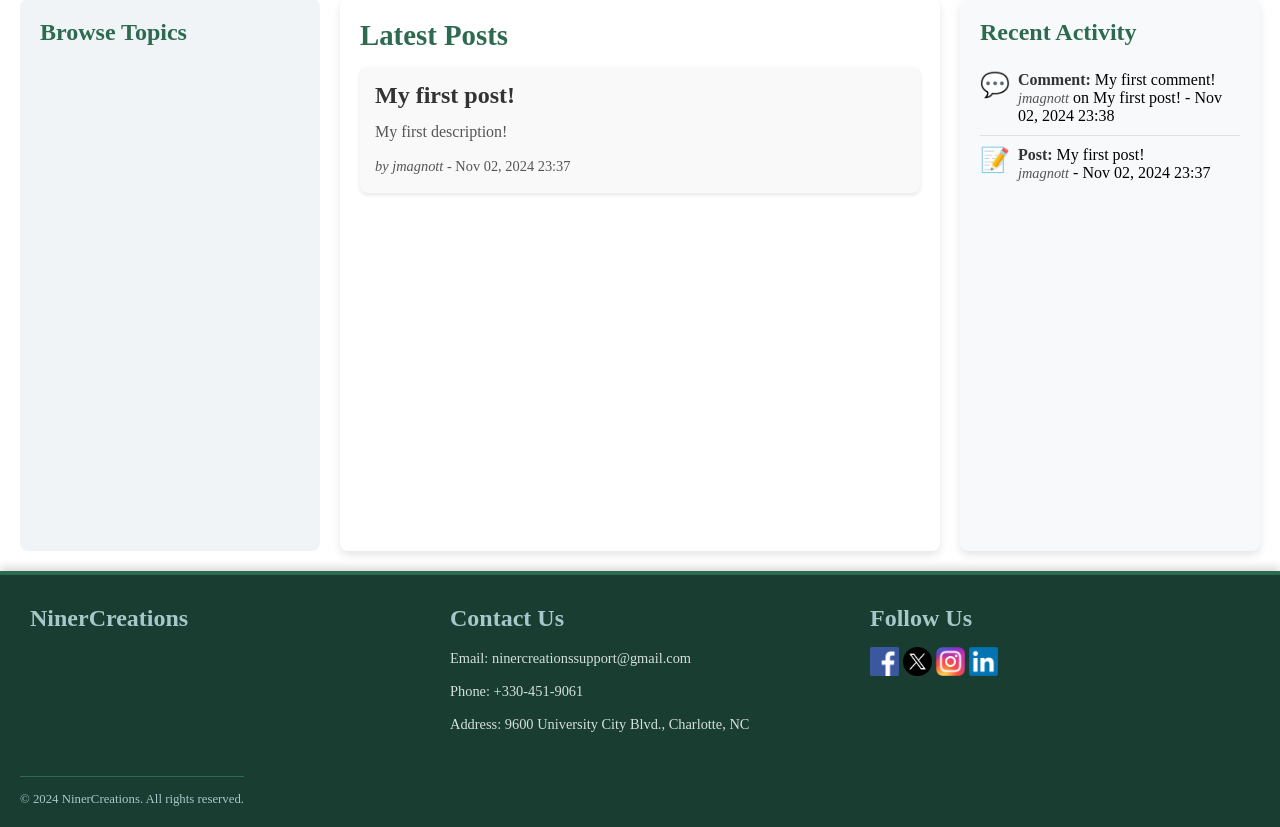
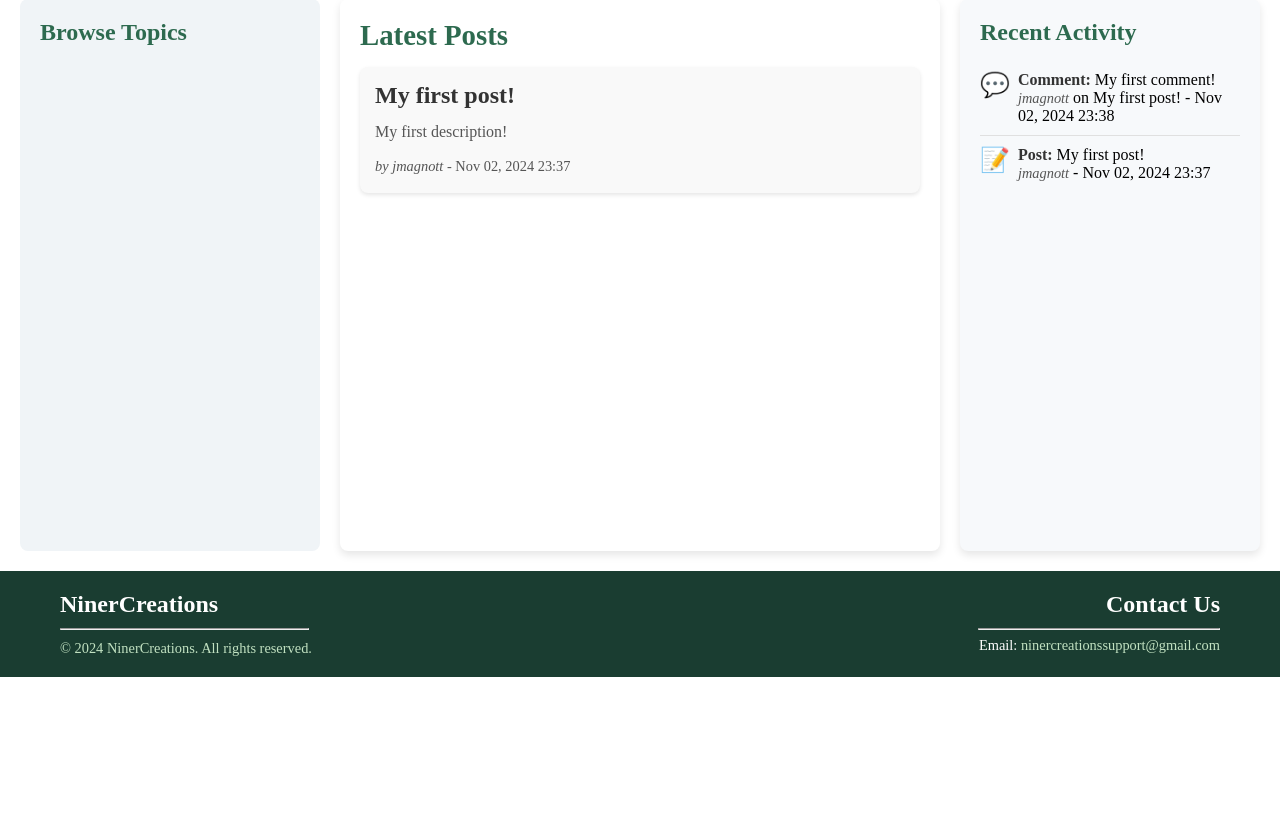
Before and after one commit to JoshMagnotta/NinerCreations, a Django app: page / in a window 1280 px wide. Shown: the part 81-908 px from the top of the page. After the commit the page ends 758 px from the top, so only its background shows below. Run offline with Django 5.2, Linux system fonts and the light colour scheme; data comes from the database, SQL or seed files in the repository.

Commit message:
updates to footer styles and content

```diff
--- a/NinerCreations/NinerCreations/templates/base/footer.html
+++ b/NinerCreations/NinerCreations/templates/base/footer.html
@@ -1,32 +1,25 @@
 <!-- templates/base/footer.html -->
 {% load static %}
 
-<!-- templates/base/footer.html -->
 <div class="footer">
     <div class="footer-content">
-        <div class="footer-section about">
-            <h2>NinerCreations</h2>
+        <!-- Left Column: NinerCreations and copyright -->
+        <div class="footer-column">
+            <div class="footer-section about">
+                <h2>NinerCreations</h2>
+            </div>
+            <hr style="width: 247px;">
+            <div class="footer-bottom">
+                <p>&copy; {% now "Y" %} NinerCreations. All rights reserved.</p>
+            </div>
         </div>
-
-        <div class="footer-section contact">
-            <h2>Contact Us</h2>
-            <p>Email: <a href="mailto:jmcdon53@uncc.edu">ninercreationssupport@gmail.com</a></p>
-            <p>Phone: +330-451-9061</p>
-            <p>Address: 9600 University City Blvd., Charlotte, NC</p>
-        </div>
-
-        <div class="footer-section social">
-            <h2>Follow Us</h2>
-            <div class="social-icons">
-                <a href="https://facebook.com" target="_blank"><img style="width: 29px;"src="{% static 'images/facebook-logo.png' %}" alt="Facebook"></a>
-                <a href="https://twitter.com" target="_blank"><img style="width: 29px;" src="{% static 'images/twitter-icon.png' %}" alt="Twitter"></a>
-                <a href="https://instagram.com" target="_blank"><img style="width: 29px;" src="{% static 'images/instagram-icon.png' %}" alt="Instagram"></a>
-                <a href="https://linkedin.com" target="_blank"><img style="width: 29px;" src="{% static 'images/linkedin-icon.png' %}" alt="LinkedIn"></a>
+        <!-- Right Column: Contact Us -->
+        <div class="footer-column2">
+            <div class="footer-section contact">
+                <h2>Contact Us</h2>
+                <hr style="width: 240px; margin-left: auto;">
+                <p style="padding-top: 7px;">Email: <a href="mailto:ninercreationssupport@gmail.com">ninercreationssupport@gmail.com</a></p>
             </div>
         </div>
     </div>
-
-    <div class="footer-bottom">
-        <p>&copy; {% now "Y" %} NinerCreations. All rights reserved.</p>
-    </div>
 </div>
--- a/NinerCreations/static/css/styles.css
+++ b/NinerCreations/static/css/styles.css
@@ -325,97 +325,71 @@
 }
 
 
-/* start footer css */
+/* Footer styling */
 .footer {
     background-color: #1A3D31;
-    color: #FFFFFF;
-    padding: 20px;
-    display: flex;
-    justify-content: space-between;
-    flex-wrap: wrap;
-    border-top: 4px solid #2d6a4f; /* Accent border for separation */
-    box-shadow: 0px -4px 8px rgba(0, 0, 0, 0.15);
+    color: white;
+    padding: 20px 0;
+    text-align: center;
+    font-size: 0.9rem;
 }
 
 .footer-content {
     display: flex;
     justify-content: space-between;
-    width: 100%;
-    gap: 20px;
-    flex-wrap: wrap;
+    align-items: flex-start;
+    max-width: 1200px;
+    margin: 0 auto;
+    padding: 0 20px;
 }
 
-.footer-section {
+.footer-column {
     flex: 1;
-    min-width: 200px;
-    padding: 10px;
+    text-align: left;
+    padding: 0 20px;
+}
+.footer-column2 {
+    flex: 1;
+    text-align: right;
+    padding: 0 20px;
 }
 
 .footer-section h2 {
     font-size: 1.5rem;
-    color: #A5C9CA; /* Light color for headers */
-    margin-bottom: 15px;
+    color: #FFFFFF;
+    margin-bottom: 10px;
 }
 
 .footer-section p,
+.footer-bottom p {
+    margin: 0;
+    font-size: 0.9rem;
+}
+
 .footer-section a {
-    color: #D3E0DC; /* Subtle color for text */
-    font-size: 0.9rem;
-    line-height: 1.6;
+    color: #c1e1c1;
     text-decoration: none;
-    margin-bottom: 10px;
 }
 
 .footer-section a:hover {
-    color: #FFFFFF; /* Hover effect */
-    text-decoration: underline;
+    color: #f1f9f1;
 }
 
-/* Social Media Icons  */
-.footer-section .social a img {
-    width: 4px; /* Set the desired size */
-    height: auto; /* Maintain aspect ratio */
-    margin-right: 10px; /* Add space between icons */
-    vertical-align: middle; /* Align icons properly */
+.footer-bottom {
+    margin-top: 10px;
+    color: #c1e1c1;
 }
 
-.footer-section .social {
-    display: flex;
-    gap: 10px; /* Space between icons */
-    align-items: center; /* Center vertically */
-}
-
- .footer-section .social-icon {
-    display: flex;
-    gap: 10px;
-}
-
-
-/* Footer Bottom */
-.footer-bottom {
-    text-align: center;
-    padding-top: 15px;
-    font-size: 0.8rem;
-    color: #A5C9CA;
-    border-top: 1px solid #2d6a4f; /* Divider */
-    margin-top: 20px;
-}
-
-/* Responsive Adjustments */
+/* Responsive adjustments */
 @media (max-width: 768px) {
-    .footer {
-        flex-direction: column;
-        align-items: center;
-    }
-
     .footer-content {
         flex-direction: column;
         align-items: center;
         text-align: center;
     }
 
-    .footer-section {
-        min-width: 100%;
+    .footer-column {
         padding: 10px 0;
+        text-align: center;
     }
 }
```
